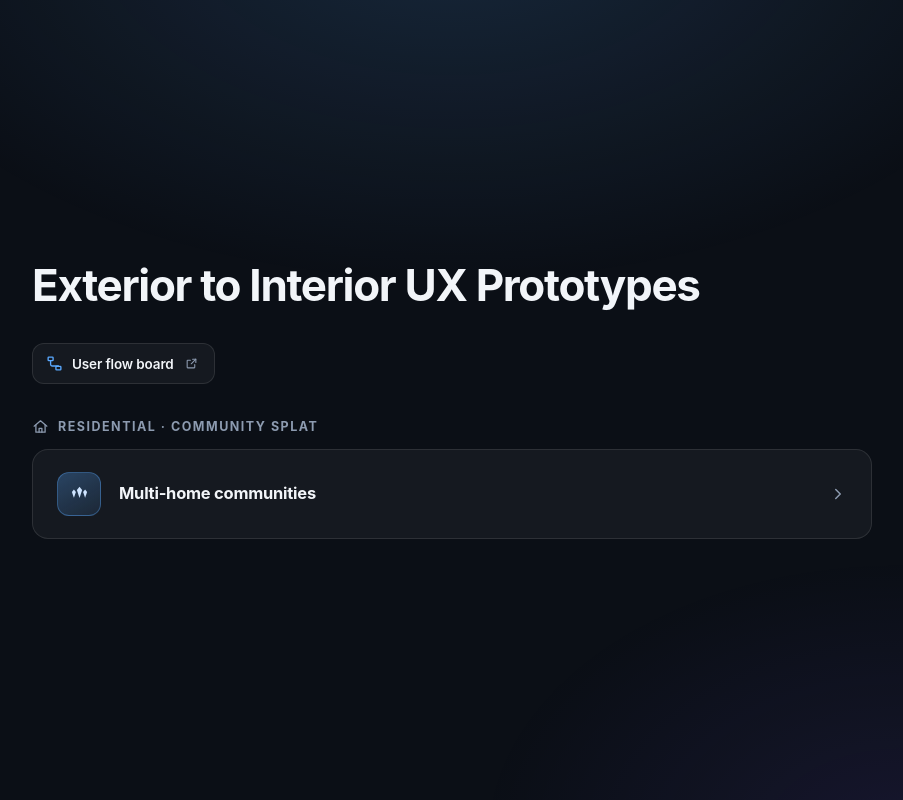
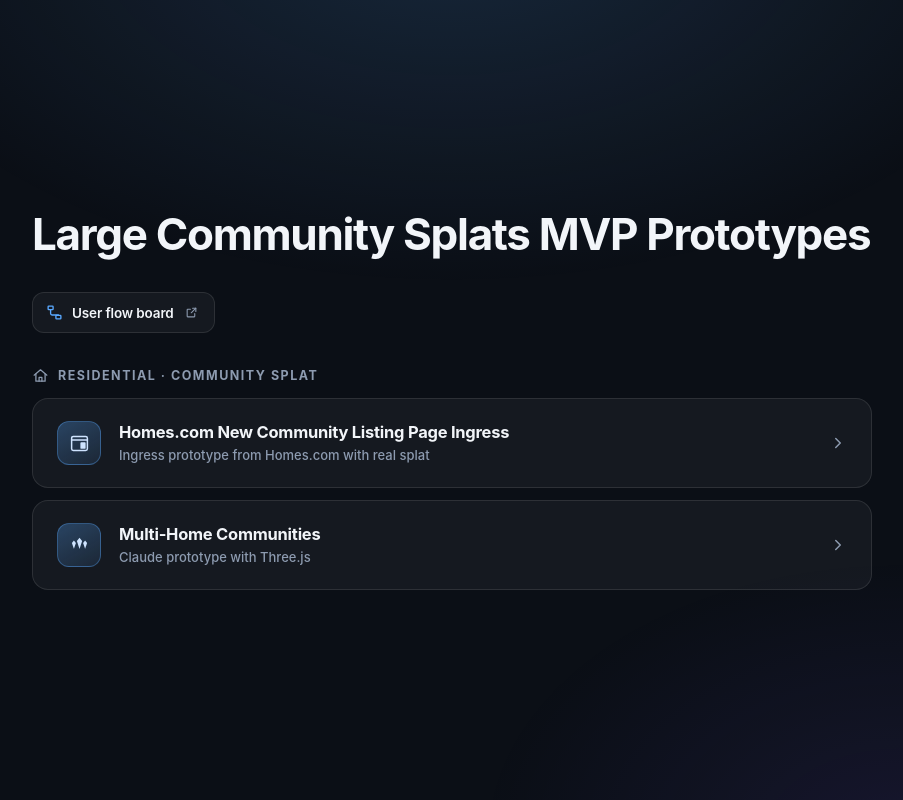
Before and after one commit to vvomttp/Large-Splats-MVP, a plain HTML site: page index.html in a window 1280 px wide. Shown: the whole page, without its empty margins (188-1091 px from the left). Drawn offline with Linux system fonts and the light colour scheme.

Commit message:
update link

```diff
--- a/index.html
+++ b/index.html
@@ -3,8 +3,12 @@
   Landing page. One prototype left in this copy, so one card.
 
   Layout, relative to this file:
-      index.html                 ← this page
-      homes/a/index.html         ← residential · multi entry points
+      index.html                                    ← this page
+      homes-ingress/glacier-pointe-listing.html     ← the listing the splat is
+                                                      reached from
+      homes/a/index.html                            ← residential · multi entry points
+
+  Cards run in flow order: the listing page first, the viewer it opens second.
 
   The single-entry card pointed at homes/b/index.html, which was removed from
   the working tree; the card went with it rather than staying as a dead link.
@@ -17,7 +21,7 @@
 <head>
 <meta charset="utf-8" />
 <meta name="viewport" content="width=device-width, initial-scale=1" />
-<title>Exterior to Interior UX Prototypes</title>
+<title>Large Community Splats MVP Prototypes</title>
 <style>
   :root{
     --bg:#0b0f16;
@@ -58,8 +62,8 @@
     font-weight:700;margin:0 0 34px;
   }
 
-  /* one column, not two: a lone card in a two-up grid reads as a card with a
-     gap where its pair used to be */
+  /* one column, not two: the cards are a step apart in one flow, and a row
+     reads as a choice between them rather than an order */
   ul{list-style:none;margin:0;padding:0;
      display:grid;grid-template-columns:1fr;gap:12px;align-items:stretch}
   li{display:flex}
@@ -92,6 +96,9 @@
   .txt{min-width:0;flex:1}
   /* a span, so it needs to be a block to own its line height */
   .name{display:block;font-size:16.5px;font-weight:650;letter-spacing:-.015em;line-height:1.3}
+  /* says what built the thing, not what it is — the name already does that */
+  .desc{display:block;margin-top:3px;font-size:13px;font-weight:450;
+    letter-spacing:0;line-height:1.35;color:var(--muted)}
 
   .chev{width:18px;height:18px;flex:none;
     stroke:var(--muted);stroke-width:2;fill:none;
@@ -122,7 +129,7 @@
 </head>
 <body>
 <main>
-  <h1>Exterior to Interior UX Prototypes</h1>
+  <h1>Large Community Splats MVP Prototypes</h1>
 
   <a class="flow" href="https://www.figma.com/board/NNso5cirCw6akBW8y13HGX/Splats-Flows?node-id=0-1&amp;t=Pjbpc3GjUAO65Js3-1"
      target="_blank" rel="noopener noreferrer">
@@ -148,6 +155,24 @@
   </div>
   <ul>
     <li>
+      <a class="card" href="homes-ingress/glacier-pointe-listing.html">
+        <span class="badge">
+          <!-- a listing page with its hero tile filled: the splat is one tile on
+               a page of ordinary listing content, which is the point of it -->
+          <svg viewBox="0 0 24 24" aria-hidden="true">
+            <rect x="3" y="4" width="18" height="16" rx="2"/>
+            <path d="M3 8h18"/>
+            <rect class="solid" x="13" y="10.5" width="6" height="7.5" rx="1"/>
+          </svg>
+        </span>
+        <span class="txt">
+          <span class="name">Homes.com New Community Listing Page Ingress</span>
+          <span class="desc">Ingress prototype from Homes.com with real splat</span>
+        </span>
+        <svg class="chev" viewBox="0 0 24 24" aria-hidden="true"><path d="M9 18l6-6-6-6"/></svg>
+      </a>
+    </li>
+    <li>
       <a class="card a" href="homes/a/index.html">
         <span class="badge">
           <!-- three markers: the strategy in one glyph, drawn as the kite the
@@ -161,7 +186,8 @@
         <span class="txt">
           <!-- a home isn't a "space": residential keeps the same framing in its
                own vocabulary, which also preserves the parcel/asset distinction -->
-          <span class="name">Multi-home communities</span>
+          <span class="name">Multi-Home Communities</span>
+          <span class="desc">Claude prototype with Three.js</span>
         </span>
         <svg class="chev" viewBox="0 0 24 24" aria-hidden="true"><path d="M9 18l6-6-6-6"/></svg>
       </a>
```
